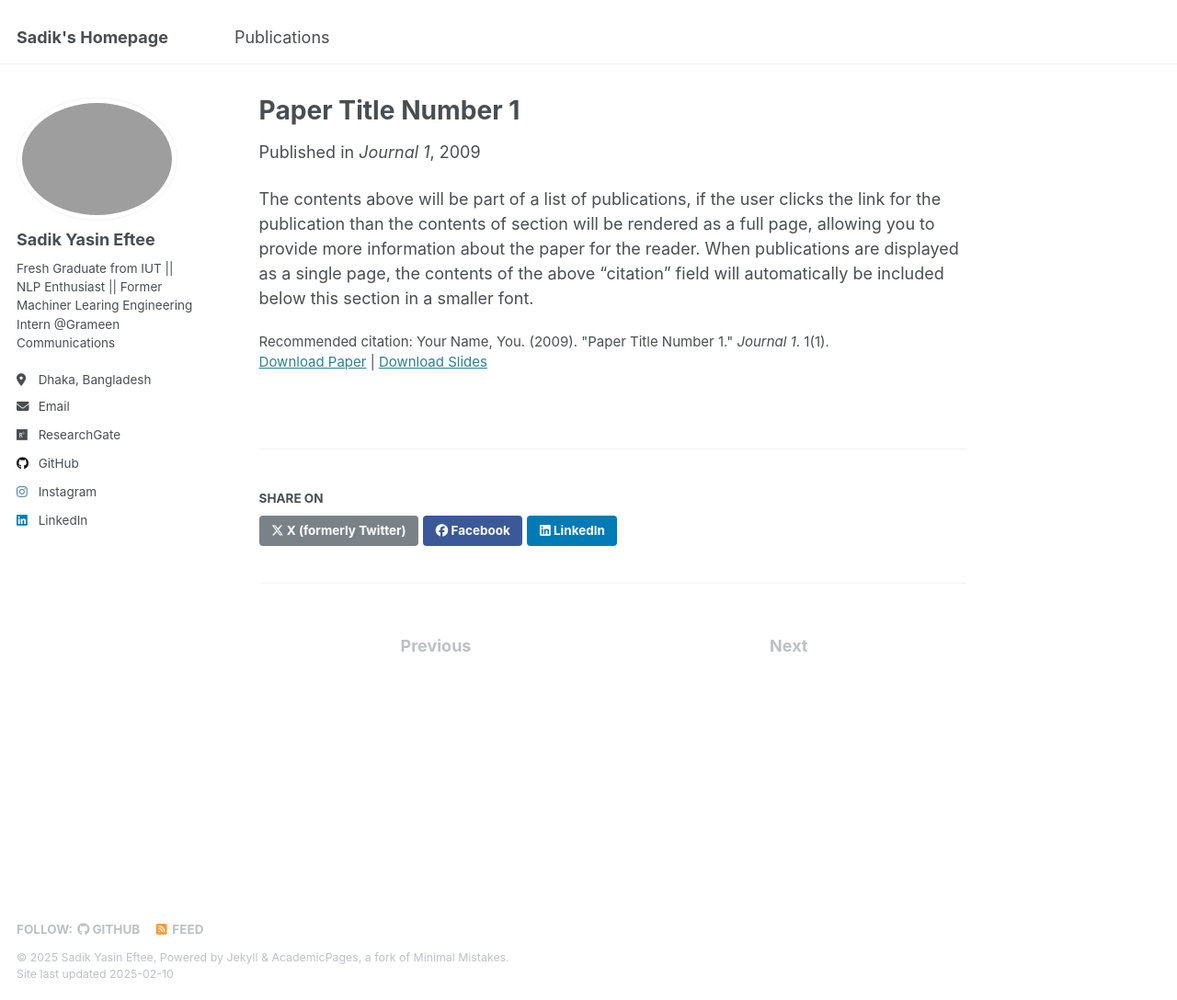
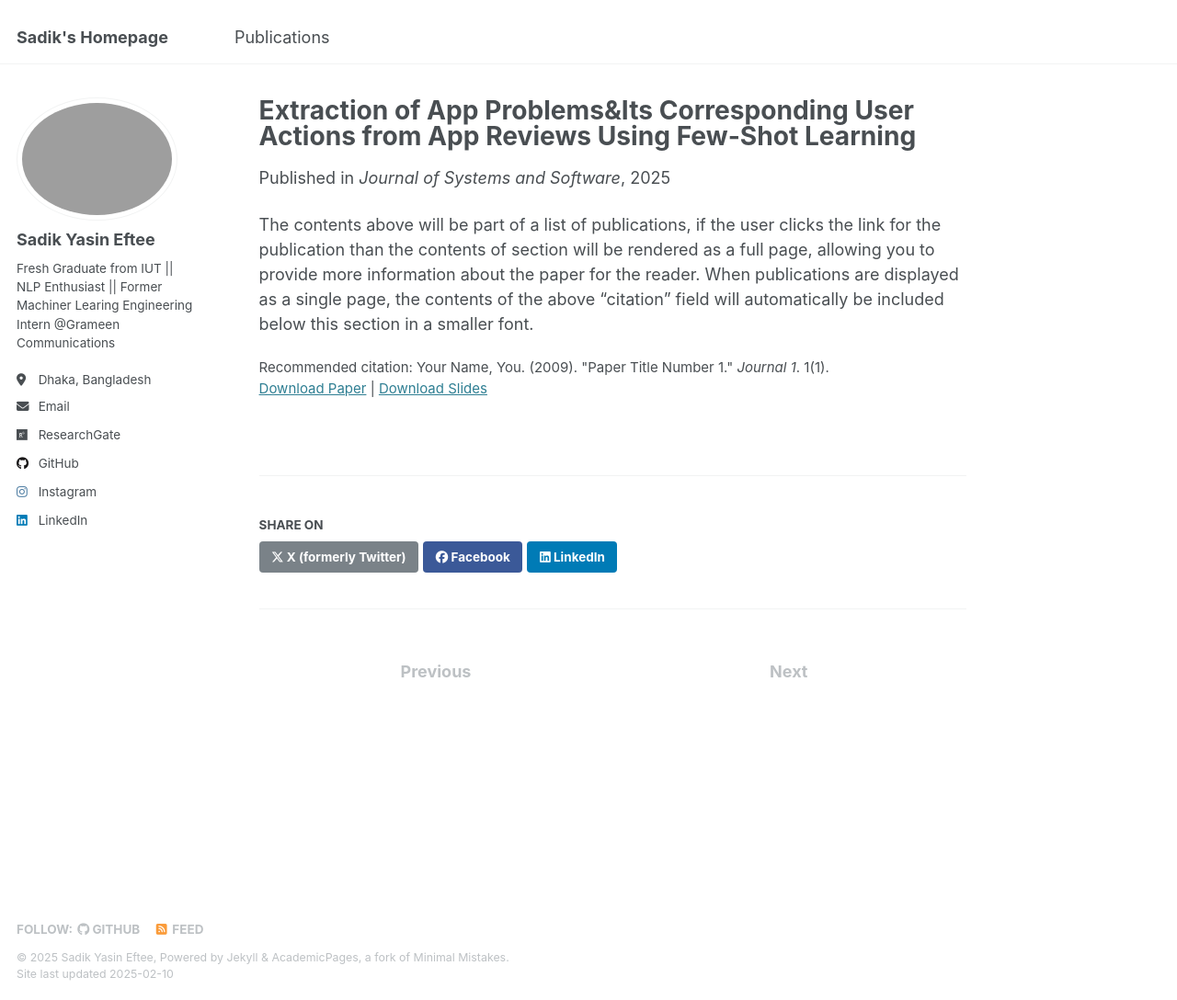
Before and after one commit to Sadik-Yasin-Eftee/Sadik-Yasin-Eftee.github.io, a Jekyll site: the page built from _publications/2009-10-01-paper-title-number-1.md, in a window 1280 px wide and 1088 px high. Shown: the whole window at 92% size. Built offline with Jekyll 4.4.1, drawn with Linux system fonts in a browser that asks for light colours.

Commit message:
Update 2009-10-01-paper-title-number-1.md

```diff
--- a/_publications/2009-10-01-paper-title-number-1.md
+++ b/_publications/2009-10-01-paper-title-number-1.md
@@ -1,11 +1,11 @@
 ---
-title: "Paper Title Number 1"
+title: "Extraction of App Problems&Its Corresponding User Actions from App Reviews Using Few-Shot Learning"
 collection: publications
 category: manuscripts
-permalink: /publication/2009-10-01-paper-title-number-1
-excerpt: 'This paper is about the number 1. The number 2 is left for future work.'
-date: 2009-10-01
-venue: 'Journal 1'
+permalink: https://ssrn.com/abstract=5093717
+excerpt: 'This paper is under review'
+date: 2025-01-11
+venue: 'Journal of Systems and Software'
 slidesurl: 'http://academicpages.github.io/files/slides1.pdf'
 paperurl: 'http://academicpages.github.io/files/paper1.pdf'
 citation: 'Your Name, You. (2009). &quot;Paper Title Number 1.&quot; <i>Journal 1</i>. 1(1).'
```
